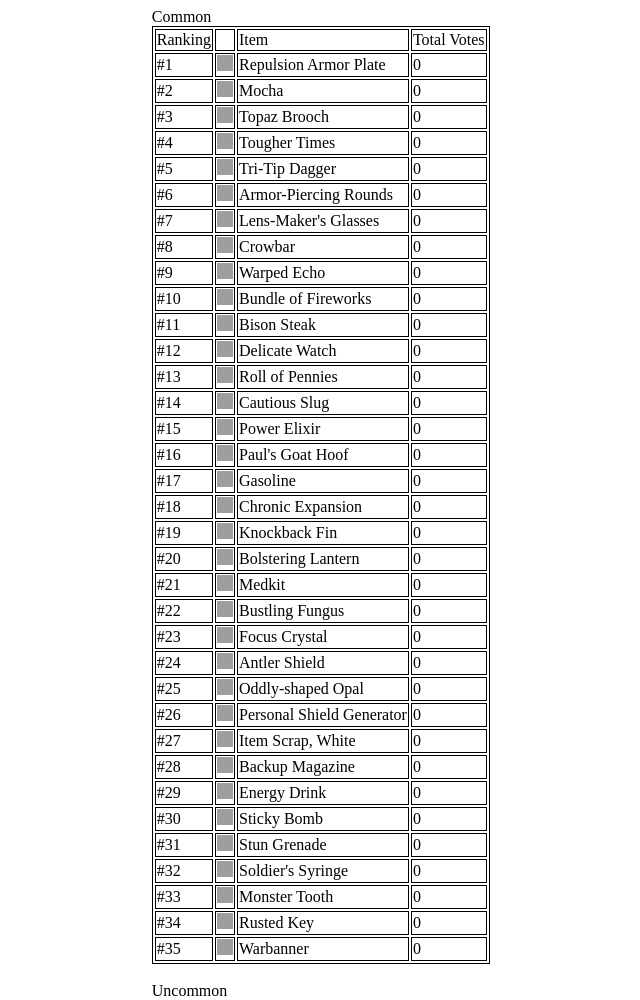
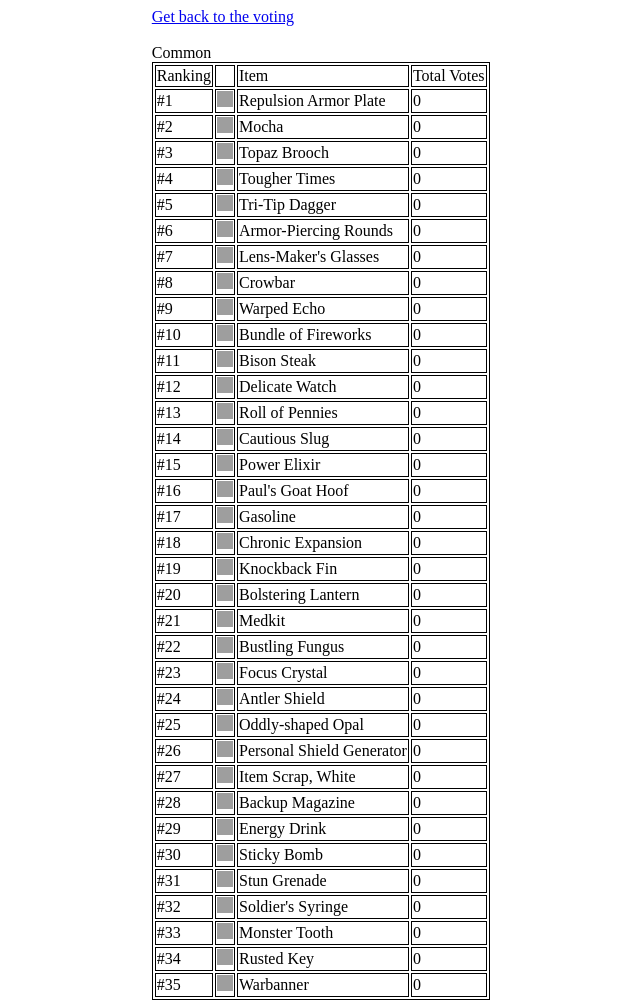
Before and after one commit to TheRealOhead/ror2-item-ranking, a website: page rankings.html in a window 1280 px wide. Shown: the top 1000 px of the page, without its empty margins (310-950 px from the left). Drawn offline with Linux system fonts and the light colour scheme; grey boxes are pictures that could not be loaded.

Commit message:
Added links

```diff
--- a/rankings.html
+++ b/rankings.html
@@ -7,7 +7,9 @@
 		<link rel="stylesheet" href="style.css">
 	</head>
 	<body>
-		<div id="container" class="container"></div>
+		<div id="container" class="container">
+			<a href="./">Get back to the voting</a><br><br>
+		</div>
 		<script type="text/javascript" src="./common_functions.js"></script>
 		<script>
 			// We're gonna have the user's computer figure out the ranking 😈
```
Also changed, not shown: index.html (+1 -0 lines), .data/database.json.
